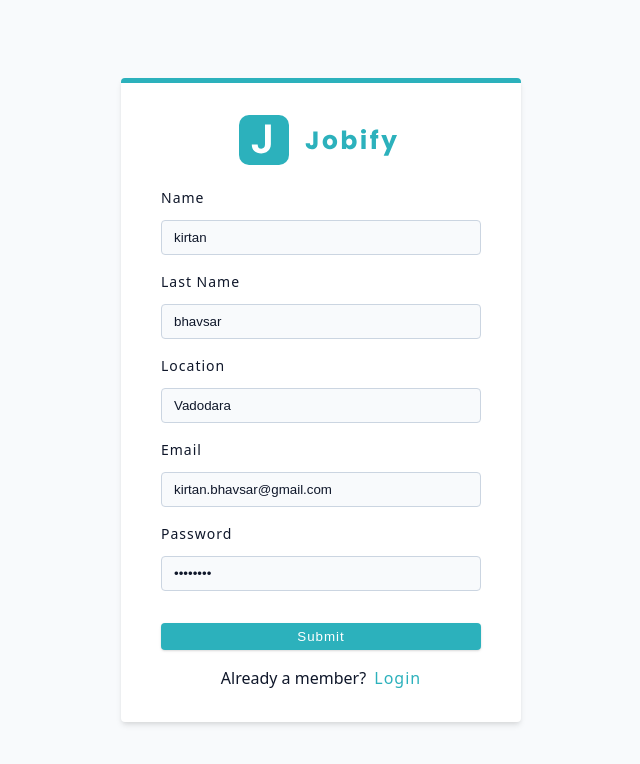
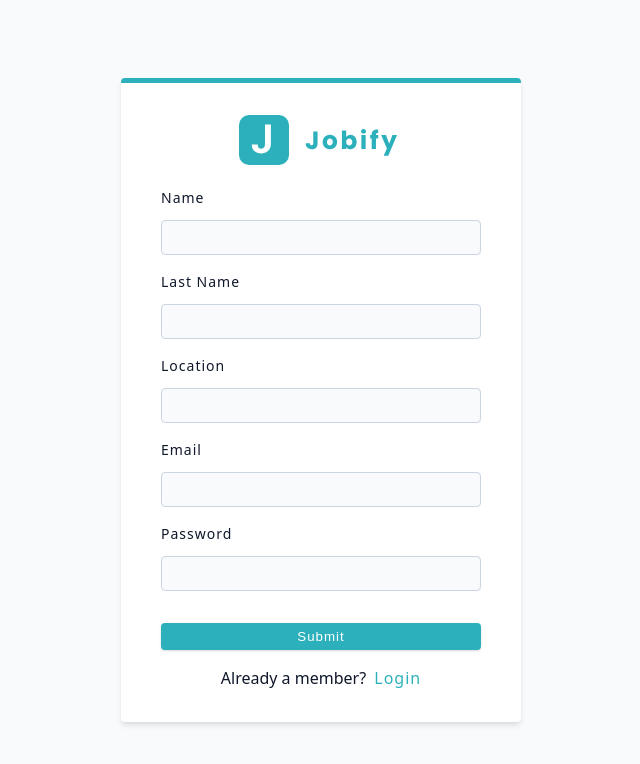
Before and after one commit to kirtan-bhavsar/Job-Portal, a React (Vite) app in the folder client/: page /register in a window 1280 px wide. Shown: the top 764 px of the page, without its empty margins (319-959 px from the left). Built offline with nearby package versions, Linux system fonts and the light colour scheme.

Commit message:
updated_Register.jsx/Login.jsx_removedDefaultValues_Dt:23062025

```diff
--- a/client/src/components/FormRow.jsx
+++ b/client/src/components/FormRow.jsx
@@ -11,7 +11,7 @@ const FormRow = ({ name, labelText, type, defaultValue, onChange }) => {
         id={name}
         name={name}
         className="form-input"
-        defaultValue={defaultValue || " "}
+        defaultValue={defaultValue || ""}
         required
         onChange={onChange}
       />
--- a/client/src/pages/Login.jsx
+++ b/client/src/pages/Login.jsx
@@ -66,8 +66,8 @@ const Login = () => {
        <h4>Login</h4>
        {/* {errors?.msg && <p style={{color:'red'}}>{errors.msg}</p>} */}
        {/* <p></p> */}
-       <FormRow name='email' type='email' defaultValue='kirtan.bhavsar@gmail.com'></FormRow>
-       <FormRow name='password' type='password' defaultValue='Abc123'></FormRow>
+       <FormRow name='email' type='email'></FormRow>
+       <FormRow name='password' type='password'></FormRow>
        <SubmitBtn></SubmitBtn>
        <button type='button' className='btn btn-block' onClick={loginDemoUser}>Explore The App</button>
        <p>Not a member yet? <Link to='/register' className='member-btn'>Register</Link></p>
--- a/client/src/pages/Register.jsx
+++ b/client/src/pages/Register.jsx
@@ -27,11 +27,11 @@ const Register = () => {
    <Wrapper>
      <Form method='post' className='form'>
        <Logo></Logo>
-       <FormRow type='text' name='name' defaultValue="kirtan" ></FormRow>
-       <FormRow type='text' name='lastName' defaultValue="bhavsar" labelText='Last Name' ></FormRow>
-       <FormRow type='text' name='location' defaultValue="Vadodara" ></FormRow>
-       <FormRow type='email' name='email' defaultValue="kirtan.bhavsar@gmail.com" ></FormRow>
-       <FormRow type='password' name='password' defaultValue="12345678" ></FormRow>
+       <FormRow type='text' name='name'  ></FormRow>
+       <FormRow type='text' name='lastName' labelText='Last Name' ></FormRow>
+       <FormRow type='text' name='location' ></FormRow>
+       <FormRow type='email' name='email'  ></FormRow>
+       <FormRow type='password' name='password' ></FormRow>
        <SubmitBtn></SubmitBtn>
        <p>Already a member? <Link to='/login' className='member-btn'>Login</Link></p>
      </Form>
```
